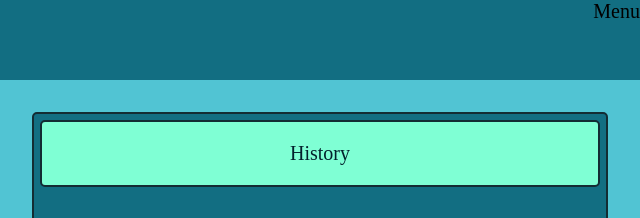
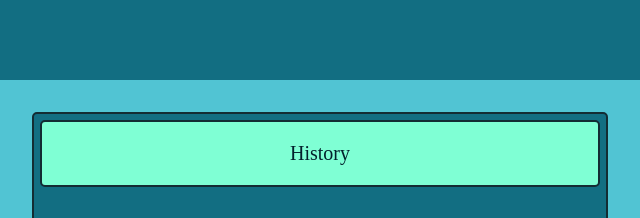
Before and after one commit to sush1998/Calculator-VanillaJS, a plain HTML site: page index.html in a window 1280 px wide. Shown: the top 218 px of the page, 640-1280 px from the left. Drawn offline with Linux system fonts and the light colour scheme; a web font is replaced by a local one.

Commit message:
final fixes

```diff
--- a/index.html
+++ b/index.html
@@ -13,7 +13,7 @@
     <div class="grid-container">
         <div class="header">
             <div class="title">Calculator</div>
-            <div class="menu">Menu</div>
+
         </div>
         <div class="calculator">
               <!--row 0-->
```
